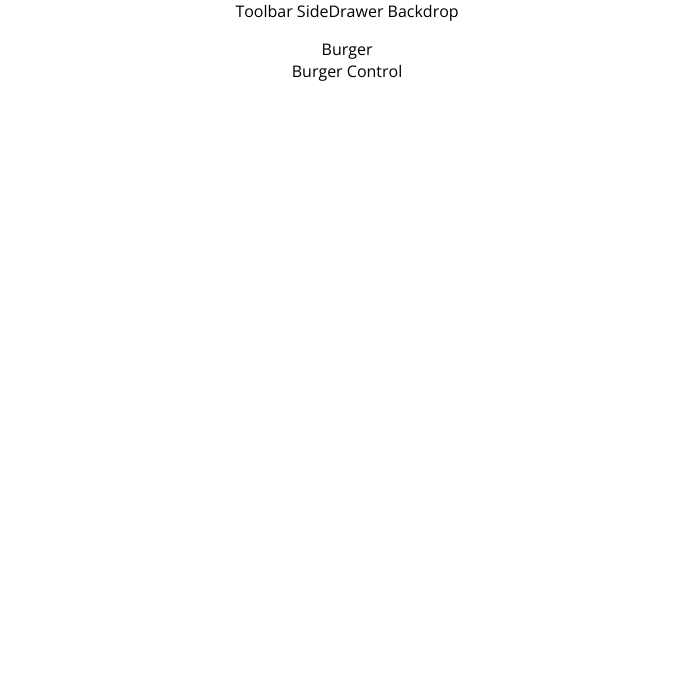
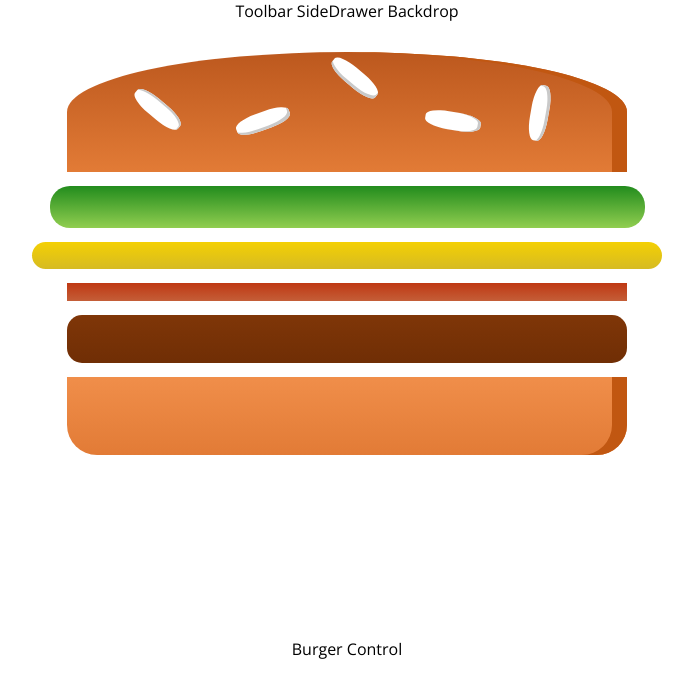
Before and after one commit to nkoster/meburger, a React app: page / in a window 1280 px wide. Shown: the top 698 px of the page, without its empty margins (293-986 px from the left). Built offline with nearby package versions, Linux system fonts and the light colour scheme; the HTML template or start-up script is replaced by a standard one; a web font is replaced by a local one.

Commit message:
Show Burger component

```diff
--- a/src/containers/BurgerBuilder/BurgerBuilder.js
+++ b/src/containers/BurgerBuilder/BurgerBuilder.js
@@ -1,12 +1,13 @@
 import React, { Component } from 'react'
 import Aux from '../../hoc/Aux'
+import Burger from '../../components/Burger/Burger'
 
 class BurgerBuilder extends Component {
 
     render() {
         return (
             <Aux>
-                <div>Burger</div>
+                <Burger />
                 <div>Burger Control</div>
             </Aux>
         )
```
